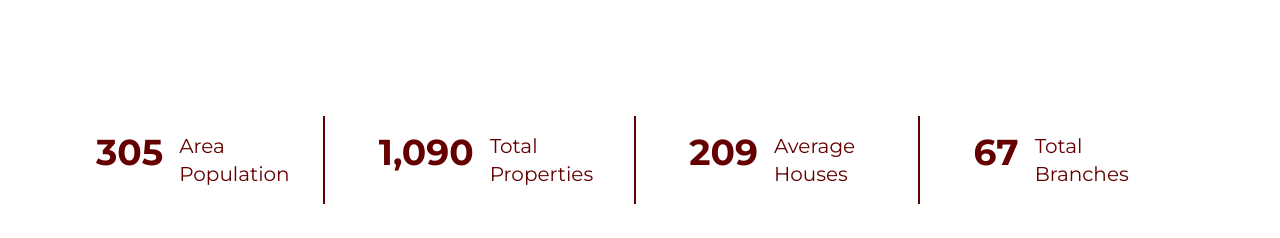
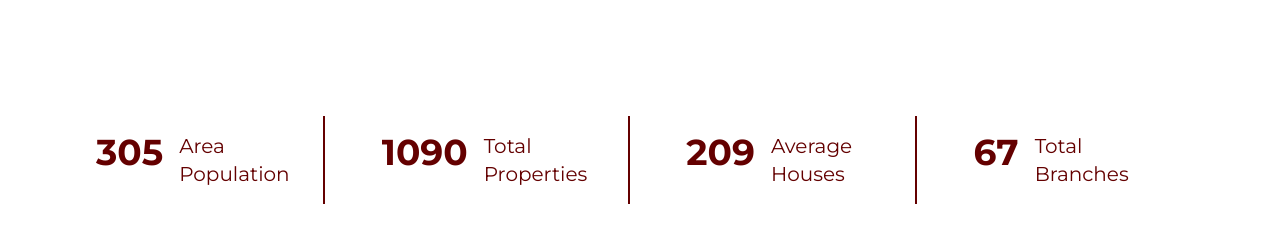
Before and after one commit to Maxzi3/Esut-Homes, a React (Vite) app: page /About in a window 1280 px wide. Shown: the part 1280-1518 px from the top of the page. Built offline with nearby package versions, Linux system fonts and the light colour scheme; a web font is replaced by a local one.

Commit message:
Remove countup issues

```diff
--- a/package.json
+++ b/package.json
@@ -11,11 +11,9 @@
   },
   "dependencies": {
     "react": "^18.3.1",
-    "react-countup": "^6.5.3",
     "react-dom": "^18.3.1",
     "react-icons": "^5.2.1",
-    "react-router-dom": "^6.25.1",
-    "react-spinners": "^0.14.1"
+    "react-router-dom": "^6.25.1"
   },
   "devDependencies": {
     "@types/react": "^18.3.3",
--- a/src/Components/Section5.jsx
+++ b/src/Components/Section5.jsx
@@ -1,67 +1,67 @@
 import React, { useState, useEffect } from "react";
-import CountUp from "react-countup";
+// import CountUp from "react-countup";
 import useIntersectionObserver from "./useIntersectionObserver";
 
 const Section5 = () => {
-  const finalValues = {
-    areaPopulation: 305,
-    totalProperties: 1090,
-    averageHouses: 209,
-    totalBranches: 67,
-  };
+  // const finalValues = {
+  //   areaPopulation: 305,
+  //   totalProperties: 1090,
+  //   averageHouses: 209,
+  //   totalBranches: 67,
+  // };
 
-  const [startCounting, setStartCounting] = useState(false);
+  // const [startCounting, setStartCounting] = useState(false);
 
-  const { ref, isIntersecting } = useIntersectionObserver();
+  // const { ref, isIntersecting } = useIntersectionObserver();
 
-  useEffect(() => {
-    if (isIntersecting) {
-      setStartCounting(true);
-    }
-  }, [isIntersecting]);
+  // useEffect(() => {
+  //   if (isIntersecting) {
+  //     setStartCounting(true);
+  //   }
+  // }, [isIntersecting]);
 
   return (
     <div
-      ref={ref}
+      // ref={ref}
       className="flex md:flex-row flex-col justify-between w-10/12 my-32 md:mx-20 mx-10 md:gap-0 gap-8 text-secondary"
     >
       <div className="flex gap-4 p-4 border-r-2 border-secondary">
-        <h1 className="text-4xl font-bold">
-          <CountUp
+        <h1 className="text-4xl font-bold">305
+          {/* <CountUp
             start={startCounting ? 1 : finalValues.areaPopulation}
             end={finalValues.areaPopulation}
             duration={3}
-          />
+          /> */}
         </h1>
         <h1 className="text-xl w-24 pr-32">Area Population</h1>
       </div>
       <div className="flex gap-4 p-4 border-r-2 border-secondary">
-        <h1 className="text-4xl font-bold">
-          <CountUp
+        <h1 className="text-4xl font-bold">1090
+          {/* <CountUp
             start={startCounting ? 1 : finalValues.totalProperties}
             end={finalValues.totalProperties}
             duration={3}
-          />
+          /> */}
         </h1>
         <h1 className="text-xl w-24 pr-32">Total Properties</h1>
       </div>
       <div className="flex gap-4 p-4 border-r-2 border-secondary">
-        <h1 className="text-4xl font-bold">
-          <CountUp
+        <h1 className="text-4xl font-bold">209
+          {/* <CountUp
             start={startCounting ? 1 : finalValues.averageHouses}
             end={finalValues.averageHouses}
             duration={3}
-          />
+          /> */}
         </h1>
         <h1 className="text-xl w-24 pr-32">Average Houses</h1>
       </div>
       <div className="flex gap-4 p-4">
-        <h1 className="text-4xl font-bold">
-          <CountUp
+        <h1 className="text-4xl font-bold">67
+          {/* <CountUp
             start={startCounting ? 1 : finalValues.totalBranches}
             end={finalValues.totalBranches}
             duration={3}
-          />
+          /> */}
         </h1>
         <h1 className="text-xl w-24">Total Branches</h1>
       </div>
--- a/vite.config.js
+++ b/vite.config.js
@@ -4,12 +4,6 @@ import react from '@vitejs/plugin-react'
 // https://vitejs.dev/config/
 export default defineConfig({
   plugins: [react()],
-  optimizeDeps: {
-    include: ["react-countup"],
-  },
-  build: {
-    outDir: 'dist', // This is the default value
-  },
   server: {
     port: 3000,
   },
```
